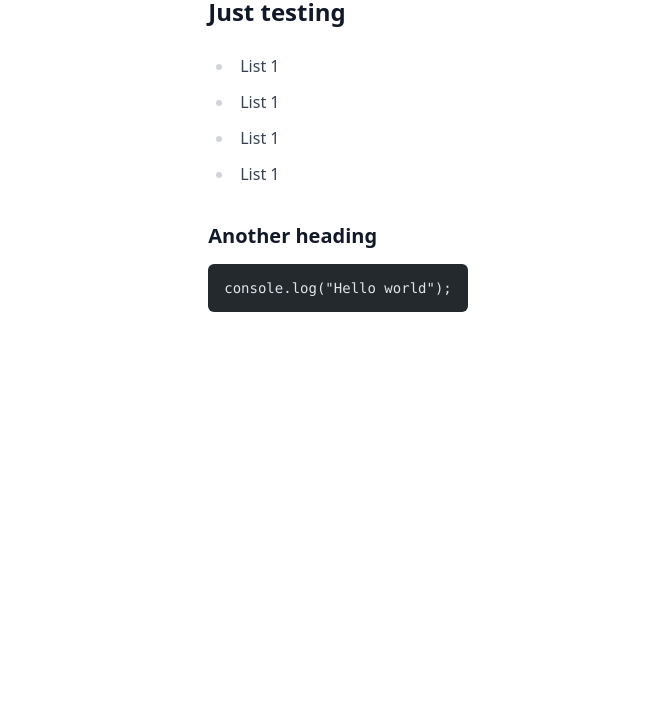
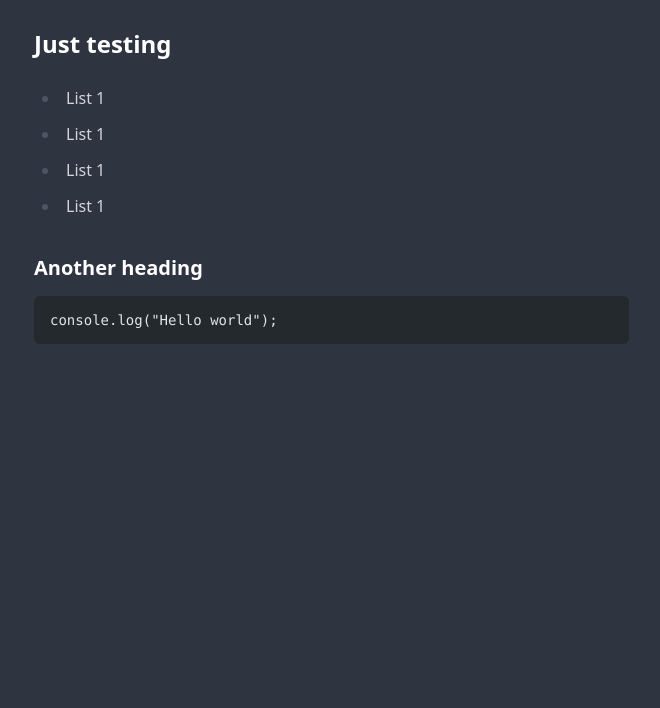
Before and after one commit to JohnCosta27/JohnTech, an Astro site: page /test in a window 1280 px wide. Shown: the part 92-800 px from the top of the page, without its empty margins (302-962 px from the left). Built offline with nearby package versions, Linux system fonts and the light colour scheme; Astro itself is replaced by a stand-in of ours; code samples lack their colours.

Commit message:
dsadsandasdandsao

```diff
--- a/src/layouts/lay.astro
+++ b/src/layouts/lay.astro
@@ -4,9 +4,11 @@
   <head>
     <title>My Layout</title>
   </head>
-  <body class="flex justify-center">
-    <div class="prose">
-      <slot />
+  <body class="flex justify-center bg-polar-night-400 p-8">
+    <div class="w-1/2">
+      <div class="prose prose-invert">
+        <slot />
+      </div>
     </div>
   </body>
 </html>
```
